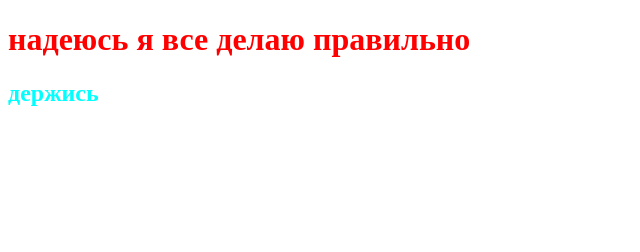
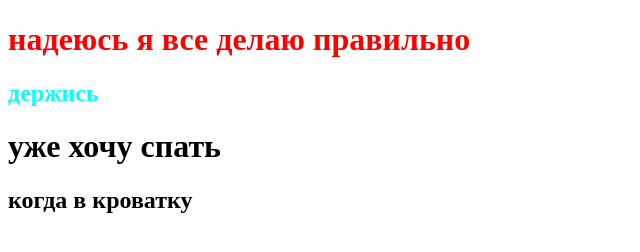
Before and after one commit to EkatrinaAK/first-project, a plain HTML site: page index.html in a window 1280 px wide. Shown: the whole page, without its empty margins (0-640 px from the left). Drawn offline with Linux system fonts and the light colour scheme.

Commit message:
новая разметка

```diff
--- a/index.html
+++ b/index.html
@@ -6,6 +6,8 @@
     <body>
         <h1 style="color: red;" > надеюсь я все делаю правильно </h1>
         <h2 style="color: aqua;">держись </h2>
+        <h1> уже хочу спать </h1>
+        <h2> когда в кроватку </h2>
 
     </body>
 
```
